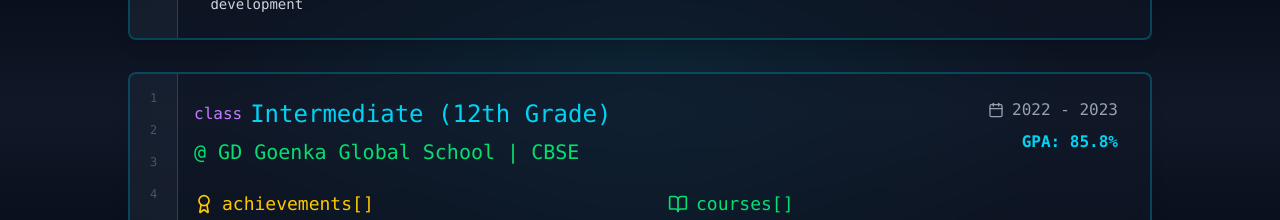
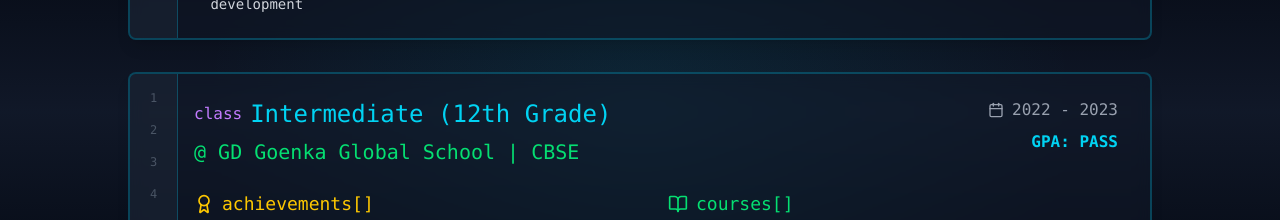
Before and after one commit to shivuu17/Shivank_katiyar_portfolio, a React (Vite) app: page / in a window 1280 px wide. Shown: the part 1280-1500 px from the top of the page. Built offline with nearby package versions, Linux system fonts and the light colour scheme.

Commit message:
Update Education.tsx

```diff
--- a/src/app/components/Education.tsx
+++ b/src/app/components/Education.tsx
@@ -31,7 +31,7 @@ const education = [
     degree: "Intermediate (12th Grade)",
     institution: "GD Goenka Global School | CBSE",
     period: "2022 - 2023",
-    gpa: "85.8%",
+    gpa: "PASS",
     achievements: [
       "Completed with strong academic distinction.",
       "Strong foundation in core subjects",
```
